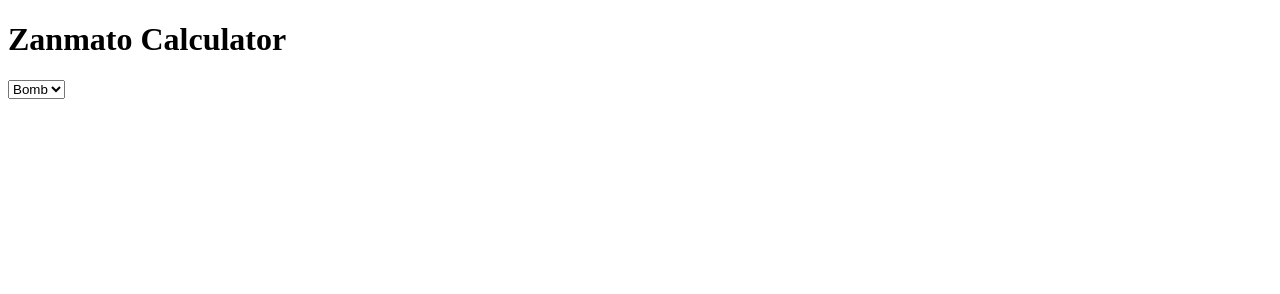
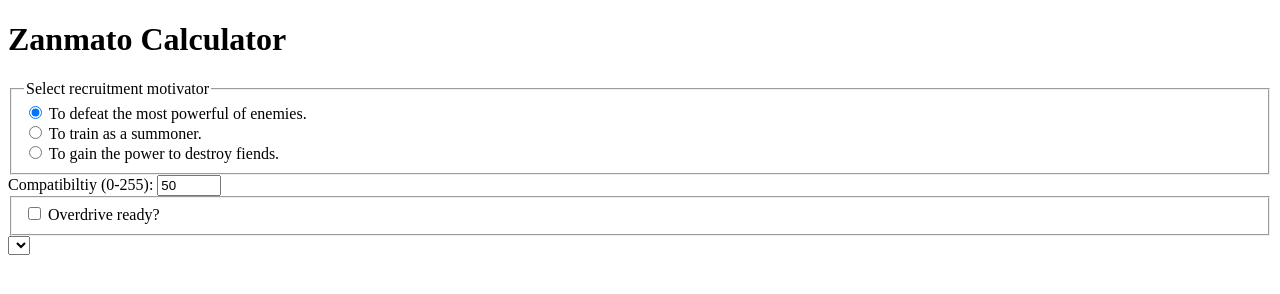
Before and after one commit to CodingCerberus/ffxpractiseapi, a website: page index.html in a window 1280 px wide. Drawn offline with Linux system fonts and the light colour scheme; no server answers.

Commit message:
added page elements for user input

```diff
--- a/index.html
+++ b/index.html
@@ -9,12 +9,45 @@
 
 <body>
     <h1>Zanmato Calculator</h1>
-    <select name="monsters" id="monsterSelect">
-        <option value="bomb">Bomb</option>
-        <option value="imp">Imp</option>
-        <option value="zu">Zu</option>
-    </select>
 
+    <section>
+        <fieldset>
+            <legend>Select recruitment motivator</legend>
+            <div>
+                <input type="radio" id="defeatPowerful" name="recruitMotivation" value="defeatPowerful" checked>
+                <label for="defeatPowerful">To defeat the most powerful of enemies.</label>
+            </div>
+
+            <div>
+                <input type="radio" id="trainSummoner" name="recruitMotivation" value="trainSummoner">
+                <label for="trainSummoner">To train as a summoner.</label>
+            </div>
+
+            <div>
+                <input type="radio" id="defeatFiends" name="recruitMotivation" value="defeatFiends">
+                <label for="defeatFiends">To gain the power to destroy fiends.</label>
+            </div>
+        </fieldset>
+
+        <label for="yojimboCompatability">Compatibiltiy (0-255):</label>
+        <input type="number" id="yojimboCompatability" name="yojimboCompatability" min="0" max="255" value="50">
+
+        <fieldset>
+            <div>
+                <input type="checkbox" id="overdrive" name="overdrive">
+                <label for="overdrive">Overdrive ready?</label>
+            </div>
+        </fieldset>
+
+    </section>
+
+
+
+    <section>
+        <select name="monsters" id="monsterSelect">
+
+        </select>
+    </section>
 
     <!-- <input id="monsterInput" type="text" name="" placeholder="Enter monster name">
     <button type="button" name="button">Monster look-up</button> -->
```
